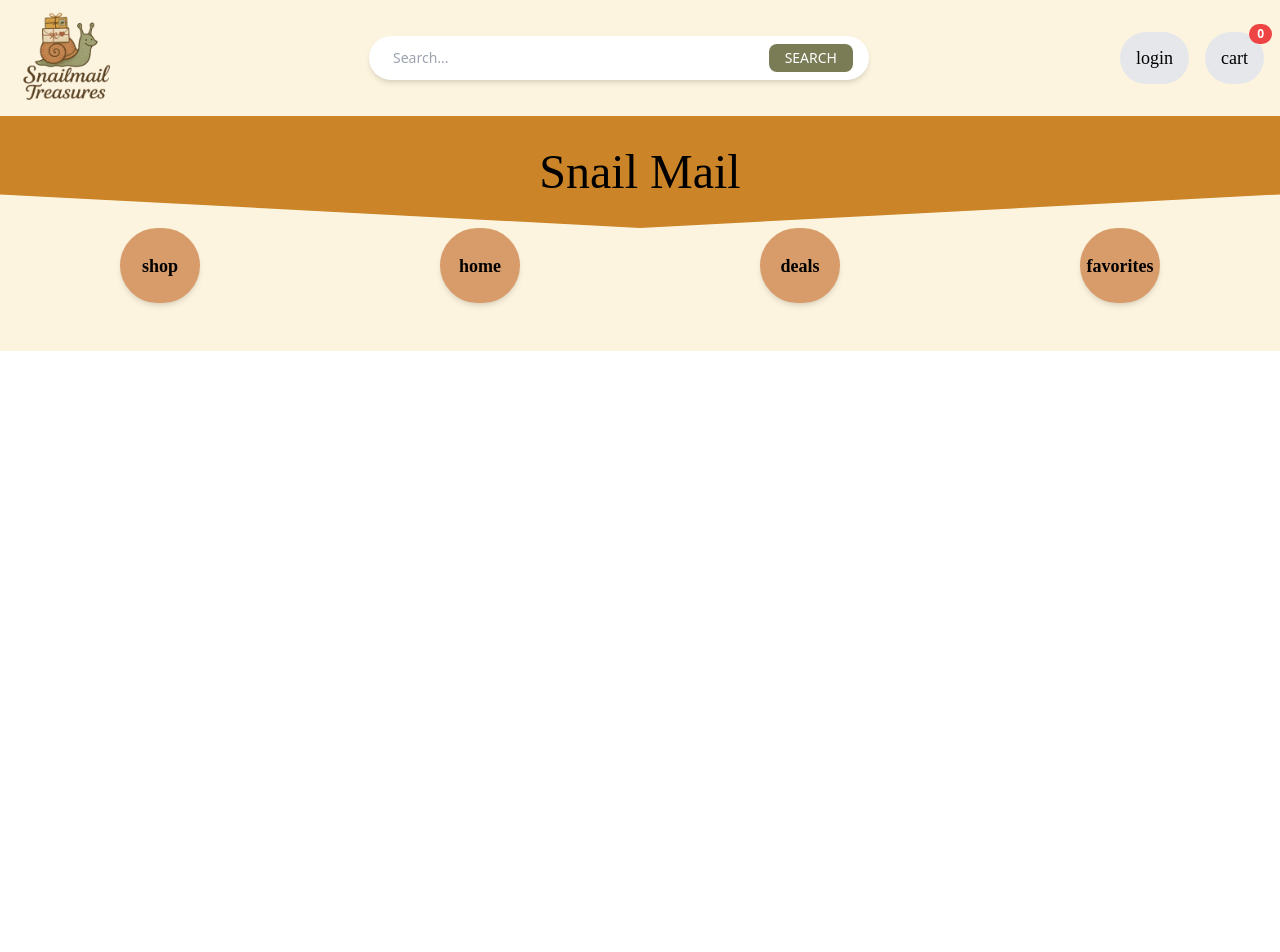
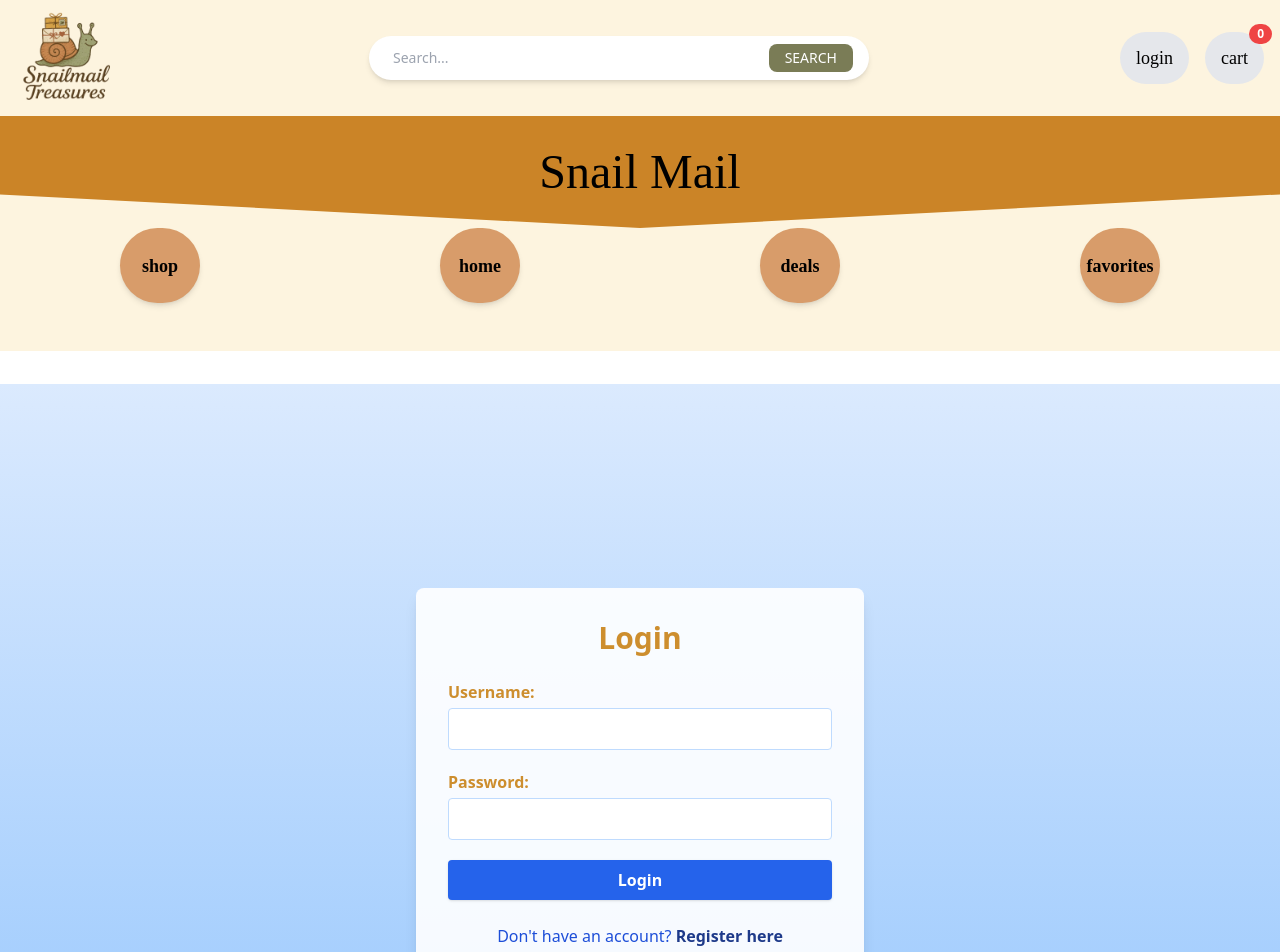
Before and after one commit to Tunje/SnailMailTreasures, a React (Vite) app in the folder frontend/: page /login in a window 1280 px wide. Shown: the top 952 px of the page. Before the commit the page ends 800 px from the top, so only its background shows below. Built offline with nearby package versions, Linux system fonts and the light colour scheme; a web font is replaced by a local one.

Commit message:
login/registration authentication base

```diff
--- a/frontend/src/components/Login.tsx
+++ b/frontend/src/components/Login.tsx
@@ -1,5 +1,88 @@
-const login = () => {
-  return <div>login</div>;
+import { useNavigate } from "react-router-dom";
+import { useState } from "react";
+
+const Login = () => {
+  const navigate = useNavigate();
+  const [username, setUsername] = useState("");
+  const [password, setPassword] = useState("");
+
+  const handleLogin = (e: React.FormEvent) => {
+    e.preventDefault();
+    if (!username || !password) {
+      alert("Please fill in all fields");
+      return;
+    } else if (username !== localStorage.getItem("username")) {
+      alert("Username not found");
+      return;
+    } else if (password !== localStorage.getItem("password")) {
+      alert("Incorrect password");
+      return;
+    } else if (
+      username === localStorage.getItem("username") &&
+      password === localStorage.getItem("password")
+    ) {
+      alert("Login successful");
+    }
+    navigate("/home");
+  };
+
+  return (
+    <div className="min-h-screen bg-gradient-to-b from-blue-100 to-blue-300 flex flex-col mt-96">
+      <div className="flex flex-1 items-center justify-center">
+        <div className="bg-white bg-opacity-90 p-8 rounded-lg shadow-lg w-full max-w-md">
+          <h1 className="text-3xl font-bold mb-6 text-center text-[#cd8e2e]">
+            Login
+          </h1>
+          <form className="space-y-5">
+            <div>
+              <label className="block text-[#cd8e2e] font-semibold mb-1">
+                Username:
+              </label>
+              <input
+                type="text"
+                name="username"
+                required
+                value={username}
+                onChange={(e) => setUsername(e.target.value)}
+                className="w-full px-4 py-2 border border-blue-200 rounded focus:outline-none focus:ring-2 focus:ring-blue-400"
+              />
+            </div>
+            <div>
+              <label className="block text-[#cd8e2e] font-semibold mb-1">
+                Password:
+              </label>
+              <input
+                type="password"
+                name="password"
+                required
+                value={password}
+                onChange={(e) => setPassword(e.target.value)}
+                className="w-full px-4 py-2 border border-blue-200 rounded focus:outline-none focus:ring-2 focus:ring-blue-400"
+              />
+            </div>
+            <button
+              onClick={handleLogin}
+              type="submit"
+              className="w-full bg-blue-600 hover:bg-blue-700 text-white font-bold py-2 px-4 rounded transition-colors duration-200 shadow"
+            >
+              Login
+            </button>
+          </form>
+          <div className="mt-6 text-center">
+            <p className="text-blue-700">
+              Don't have an account?{" "}
+              <span
+                className="text-blue-900 font-semibold cursor-pointer hover:underline"
+                onClick={() => navigate("/register")}
+              >
+                Register here
+              </span>
+            </p>
+          </div>
+        </div>
+      </div>
+    </div>
+  );
 };
 
-export default login;
+export default Login;
--- a/frontend/src/index.css
+++ b/frontend/src/index.css
@@ -3,5 +3,13 @@
 @tailwind utilities;
 
 .clip-banner {
-    clip-path: polygon(0 0, 100% 0, 100% 70%, 50% 100%, 0 70%);
-  }
+  clip-path: polygon(0 0, 100% 0, 100% 70%, 50% 100%, 0 70%);
+}
+
+@theme {
+  --color-1: #674c27;
+  --color-2: #d49b67;
+  --color-3: #cd8e2e;
+  --color-4: #eedec1;
+  --color-5: #a6ae81;
+}
--- a/frontend/src/main.tsx
+++ b/frontend/src/main.tsx
@@ -2,12 +2,16 @@ import { StrictMode } from "react";
 import { createRoot } from "react-dom/client";
 import { BrowserRouter } from "react-router-dom";
 import App from "./App.tsx";
+import Registration from "./components/Registration.tsx";
+import Login from "./components/Login.tsx";
+import Navbar from "./components/navbar.tsx";
 import "./index.css";
 
 createRoot(document.getElementById("root")!).render(
   <StrictMode>
     <BrowserRouter>
-      <App />
+      <Navbar />
+      <Login />
     </BrowserRouter>
   </StrictMode>
 );
```
